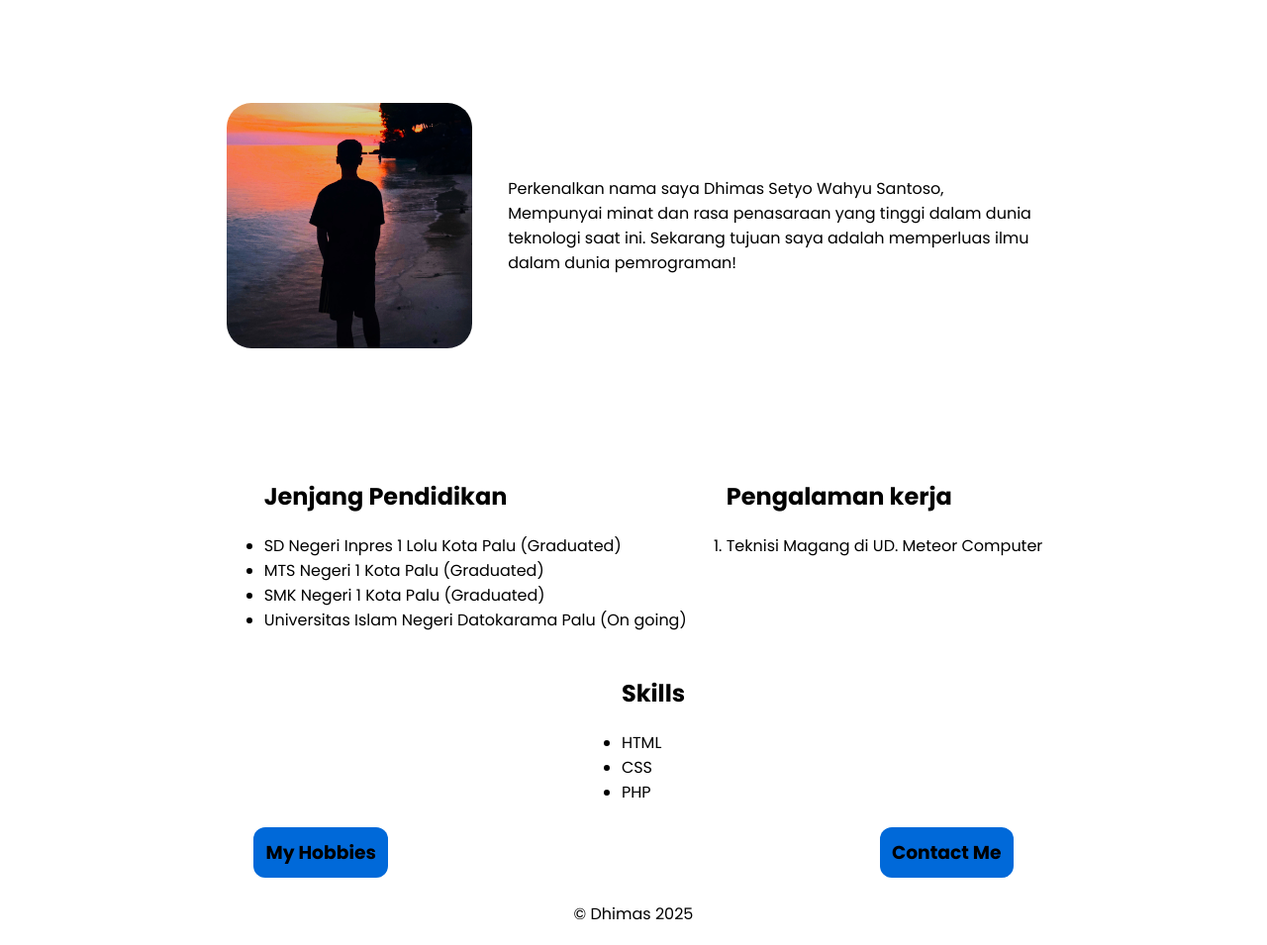
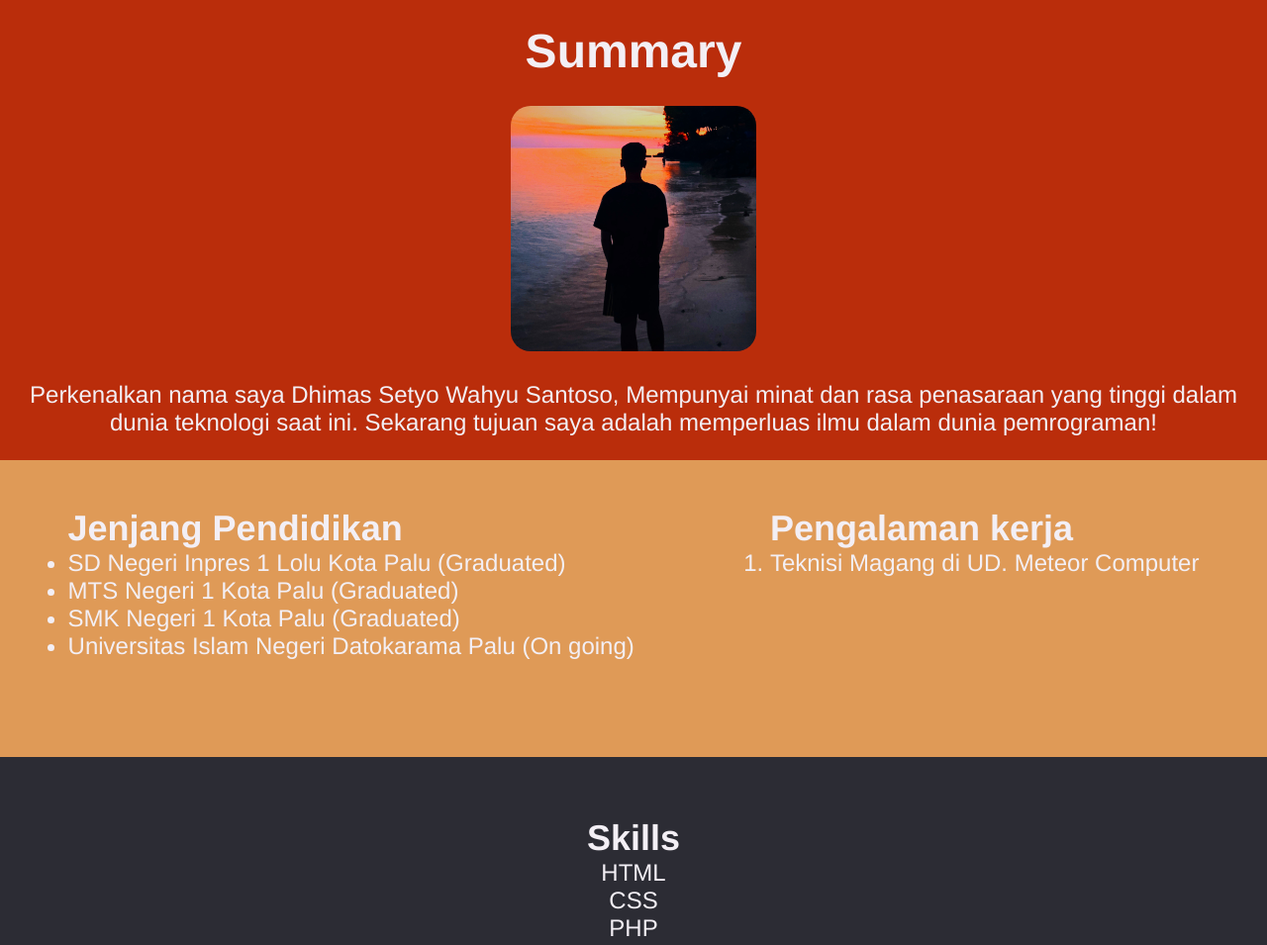
Before and after one commit to dhimasSetyoWS/website-portofolio, a plain HTML site: page index.html in a window 1280 px wide. Shown: the top 955 px of the page at 99% size. Drawn offline with Linux system fonts and the light colour scheme.

Commit message:
Revert "trying flexbox"

```diff
--- a/index.html
+++ b/index.html
@@ -3,11 +3,12 @@
 <head>
     <meta charset="UTF-8">
     <meta name="viewport" content="width=device-width, initial-scale=1.0">
-    <link href="style.css" rel="stylesheet">
+    <link href="./style.css" rel="stylesheet">
     <title>Dhimas Portofolio</title>
 </head>
 <body>
     <div class="hero-top">
+        <h1>Summary</h1>
         <img width="248px" src="./img/profilePict.jpg">
         <p>Perkenalkan nama saya Dhimas Setyo Wahyu Santoso, Mempunyai minat dan rasa penasaraan yang tinggi dalam dunia teknologi saat ini. Sekarang tujuan saya adalah memperluas ilmu dalam dunia pemrograman!</p>
     </div>
--- a/style.css
+++ b/style.css
@@ -1,60 +1,69 @@
-@import url('https://fonts.googleapis.com/css2?family=Poppins:ital,wght@0,100;0,200;0,300;0,400;0,500;0,600;0,700;0,800;0,900;1,100;1,200;1,300;1,400;1,500;1,600;1,700;1,800;1,900&display=swap');
+* {
+    margin : 0;
+    padding : 0;
+ }
 body {
-    font-family: Poppins, sans-serif;
+    font-family: Helvetica, sans-serif;
+    font-size: 24px;
 }
+
 .hero-top {
-    justify-self: center;
-    width : 65%;
+    color : #F3EFF5;
+    padding : 24px;
+    background-color: #BA2D0B;
+    text-align: center;
+}
+
+.hero-top img {
+    margin : 28px 0 24px 0;
+    border-radius: 20px;
+}
+
+.mid-part {
+    height: 300px;
+    color : #F3EFF5;
+    background-color: #DF9A57;
+    display: flex;
+    justify-content: space-around;
+}
+
+.mid-part > ul, ol {
+    margin-top: 48px;
+}
+
+.skills {
+    background-color: #2C2C34;
+    color : #F3EFF5;
     display: flex;
     justify-content: center;
     align-items: center;
-    padding: 20px;
-    height: 400px;
+    height: 248px;
 }
 
-.hero-top img {
-    margin-right: 36px;
-    border-radius: 25px;
-}
-
-.mid-part {
-    display: flex;
-    justify-content: center;
-}
-
-.skills {
-    margin-top : 28px;
-    justify-self: center;
+.skills ul li {
+    list-style-type: none;
+    text-align: center;
 }
 
 .multi-page {
+    height: 200px;
+    background-color: #EAD2AC;
     display: flex;
-    align-items: center;
     justify-content: space-around;
 }
 
-.multi-page > h3 > a {
-    background-color: #0069D9;
-    padding : 12px;
-    border-radius: 12px;
+.multi-page * {
+    text-decoration: none;
+    display: flex;
+    align-items: center;
+    color : black;
 }
 
-.multi-page > h3 > a:hover {
-    color : black;
-    background-color: #2a91ff;
-}
-
-a {
-    text-decoration: none;
-    color : black;
-    transition: all 0.5s linear;
-}
-
-a:hover {
-    transform: scale(2);
-    color : rgb(51, 50, 50)
+.multi-page a:hover {
+    transform: scale(1.5);
 }
 
 footer {
-    justify-self: center ;
+    background-color: #77867F;
+    text-align: center;
 }
```
Also changed, not shown: contact.html (+1 -32 lines), hobbies.html (+1 -28 lines).
